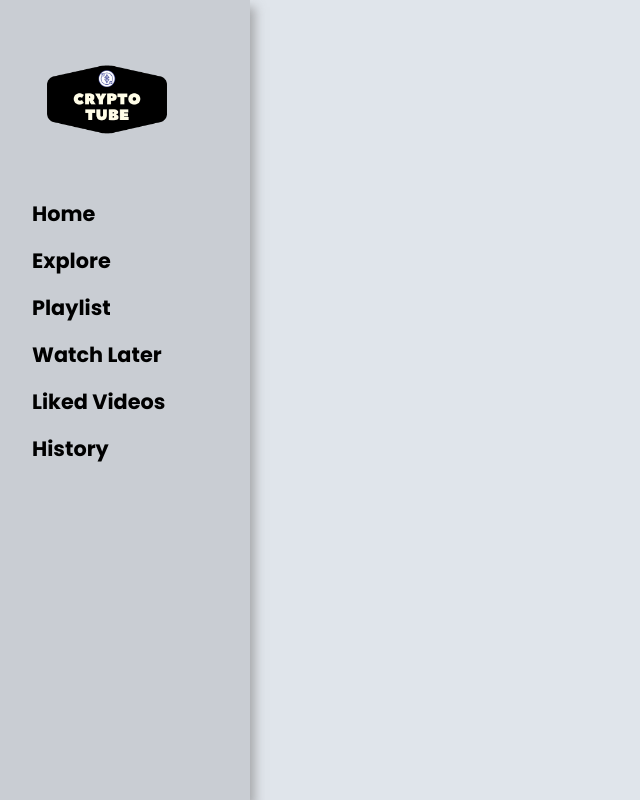
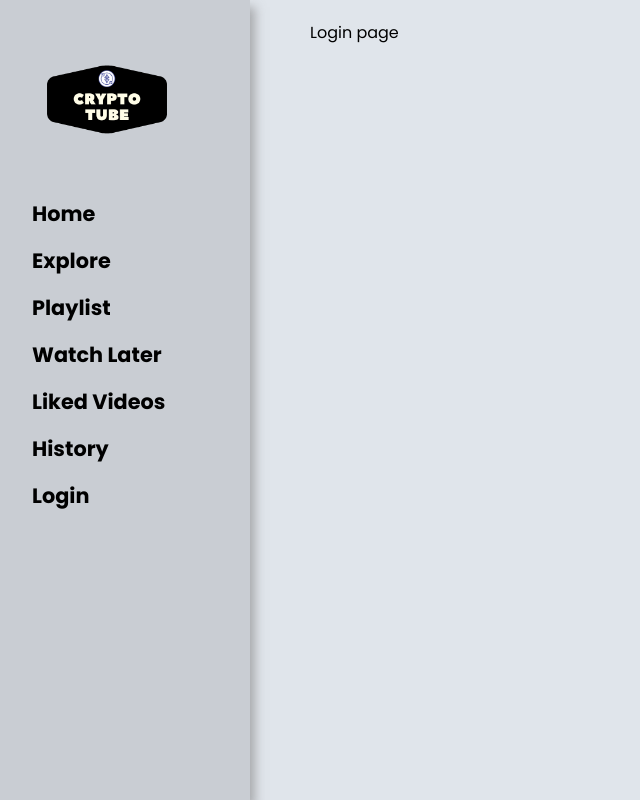
Before and after one commit to shaedrizwan/CryptoTube-video-library, a React (Create React App) app: page /login in a window 1280 px wide. Shown: the whole page, without its empty margins (0-640 px from the left). Built offline with nearby package versions, Linux system fonts and the light colour scheme.

Commit message:
Feat: Login page added

```diff
--- a/src/App.js
+++ b/src/App.js
@@ -8,6 +8,7 @@ import {LikedVideos} from "./pages/LikedVideos";
 import {Playlist} from "./pages/Playlist";
 import {WatchLater} from "./pages/WatchLater";
 import {NavAside} from "./nav";
+import {Login} from "./pages/Login";
 
 function App() {
   return (
@@ -18,12 +19,13 @@ function App() {
       <div className="main">
          <Routes>
            <Route end path="/" element={<Home/>}/>
-           <Route path="explore" element={<Explore/>}/>
-           <Route path="history" element={<History/>}/>
-           <Route path="liked-videos" element={<LikedVideos/>}/>
-           <Route path="playlist" element={<Playlist/>}/>
-           <Route path="watch-later" element={<WatchLater/>}/>
+           <Route path="/explore" element={<Explore/>}/>
+           <Route path="/history" element={<History/>}/>
+           <Route path="/liked-videos" element={<LikedVideos/>}/>
+           <Route path="/playlist" element={<Playlist/>}/>
+           <Route path="/watch-later" element={<WatchLater/>}/>
            <Route path="/video/:slug" element={<VideoDetails/>}/>
+           <Route path="/login" element={<Login/>}></Route>
          </Routes>
       </div>
     </div>
--- a/src/nav.js
+++ b/src/nav.js
@@ -28,6 +28,7 @@ export function NavAside(){
         <NavLink style={linkStyle} activeStyle={linkStyleActive} to="watch-later">Watch Later</NavLink>
         <NavLink style={linkStyle} activeStyle={linkStyleActive} to="liked-videos">Liked Videos</NavLink>
         <NavLink style={linkStyle} activeStyle={linkStyleActive} to="history">History</NavLink>
+        <NavLink style={linkStyle} activeStyle={linkStyleActive} to="login">Login</NavLink>
       </>
     )
 }
--- /dev/null
+++ b/src/pages/Login.js
@@ -0,0 +1,5 @@
+export function Login(){
+    return <div>
+        Login page
+    </div>
+}
--- a/src/pages/Playlist.js
+++ b/src/pages/Playlist.js
@@ -1,5 +1,4 @@
 import {useVideo} from "../videoContext";
-import {Link} from "react-router-dom";
 import "../stylesheets/history.css";
 
 export function Playlist(){
```
Also changed, not shown: src/stylesheets/login.css (added).
